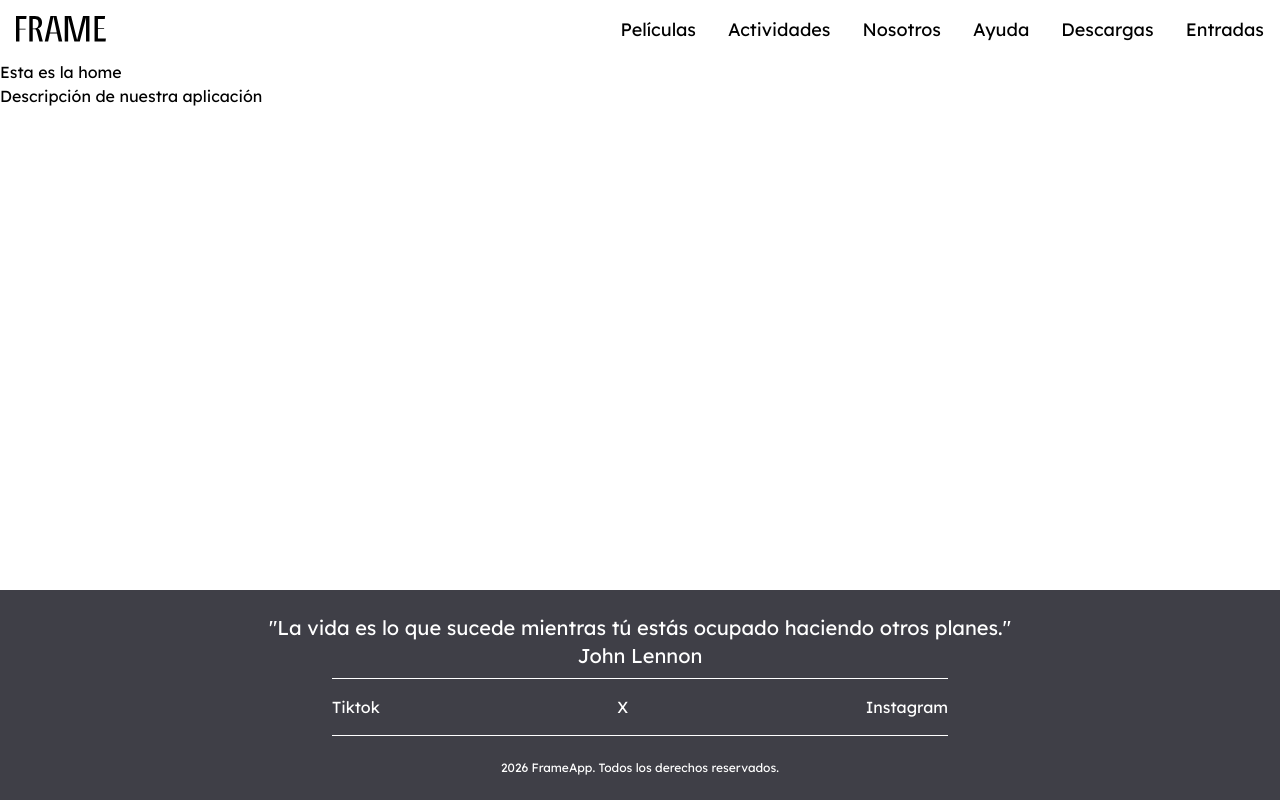
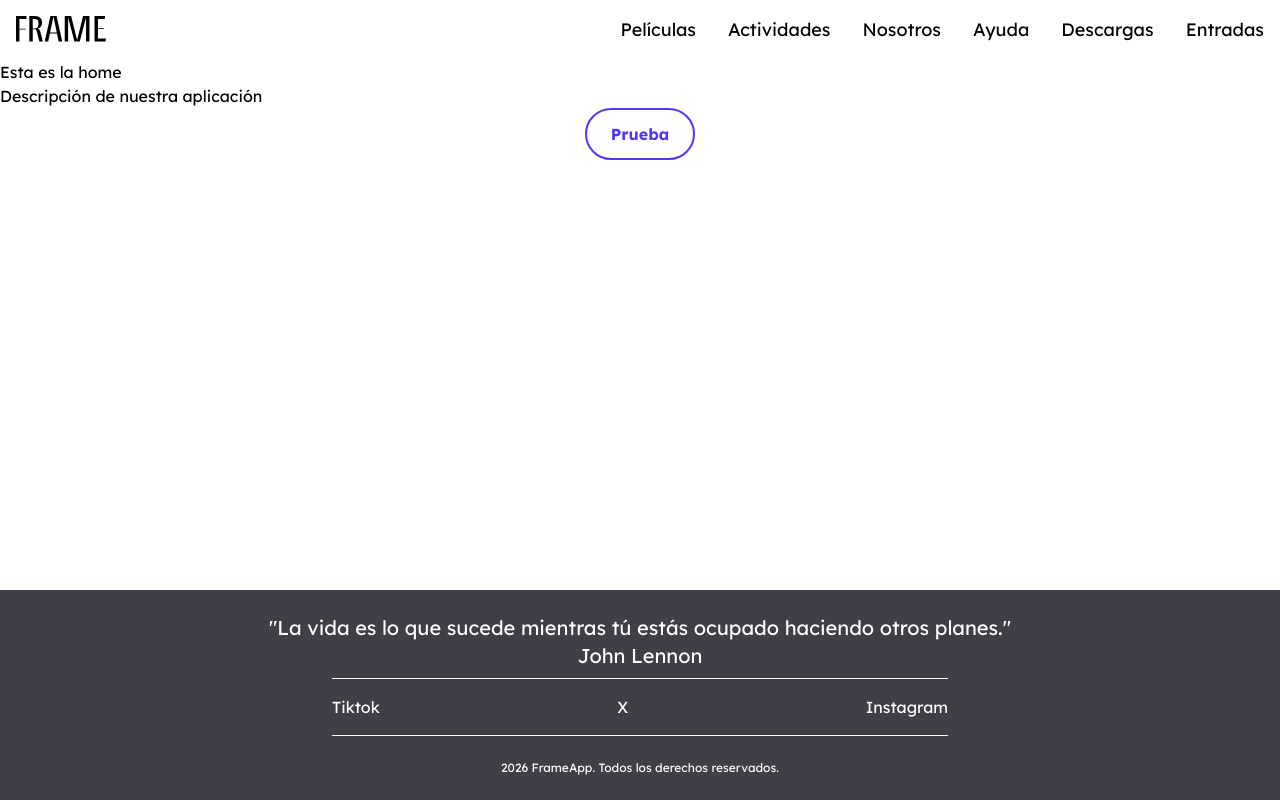
Before and after one commit to monixvision/app-frame, a React (Vite) app: page / in a window 1280 px wide. Built offline with nearby package versions, Linux system fonts and the light colour scheme.

Commit message:
hemos creado el btn generico que se va a ir usando durante toda la app con sus respectivas variantes, sincronizado y con la interactividad para que te lleve a otro lado

```diff
--- /dev/null
+++ b/src/components/Button.jsx
@@ -0,0 +1,49 @@
+import { Link } from "react-router-dom"
+
+const Button = ({
+    text,
+    variant = 'solid',
+    size = 'lg',
+    to, /* esto es una propiead para que podamos recibir el atributo to con lo que queramos poner */
+    ...props }) => {
+    /* esto es para crear las variantes como en Figma btn xs o lg - fill o border */
+
+    /* hay que dejar una como predeterminada */
+
+    /* el ...props es para recomponer el arrays para añadir más cosas */
+
+    const baseStyles = "flex items-center justify-center font-bold rounded-full cursor-pointer transition-colors"
+    /* 1º estilos bases */
+
+    const variantStyles = {
+        solid: "bg-indigo-600 text-white hover:bg-indigo-700",
+        outline: "border-2 border-indigo-600 text-indigo-600 hover:border-indigo-300 hover:text-indigo-300",
+    }
+    /* 2º esto son las caracteristicas de las primeras variantes */
+
+    const sizeStyles = {
+        lg: 'text-base px-6 py-3',
+        xs: 'text-xs px-4 py-1',
+    }
+    /* 3º explicamos las varauintes de tamaños */
+
+    const buttonClasses = `${baseStyles} ${variantStyles[variant]} ${sizeStyles[size]}`;
+    /* 4º ahora hay que juntarlo todo en una misma constante */
+
+if(to){
+    return (
+      <Link to={to} className={buttonClasses} {...props}>
+        {text}
+      </Link>
+    );
+}
+/* si llega a to devuelve la etiqueta link si no tiene to pues es un btn normal sin interactividad y tiene que esperar el la ruta a la que quieras llevar */
+
+    return (
+        <button className={buttonClasses} {...props}> {text} </button>
+
+    )
+
+}
+
+export default Button;
--- a/src/pages/Home.jsx
+++ b/src/pages/Home.jsx
@@ -1,10 +1,17 @@
-
+import Button from "../components/Button";
 
 const Home = () => (
 
     <section>
       <h1>Esta es la home</h1>
       <p>Descripción de nuestra aplicación</p>
+      <div className="flex justify-center">
+        <Button to="/peliculas" text="Prueba" variant="outline"/>
+        </div>
+
+      {/* aqui ponemos el btn con el texto que queremos que tenga y las variantes que queramos y la ruta a la que queremos que le lleve*/}
+
+      {/* para cambiar el css del btn pues simplemente lo contenemos en un div con las propiedades */}
     </section>
  );
 
```
